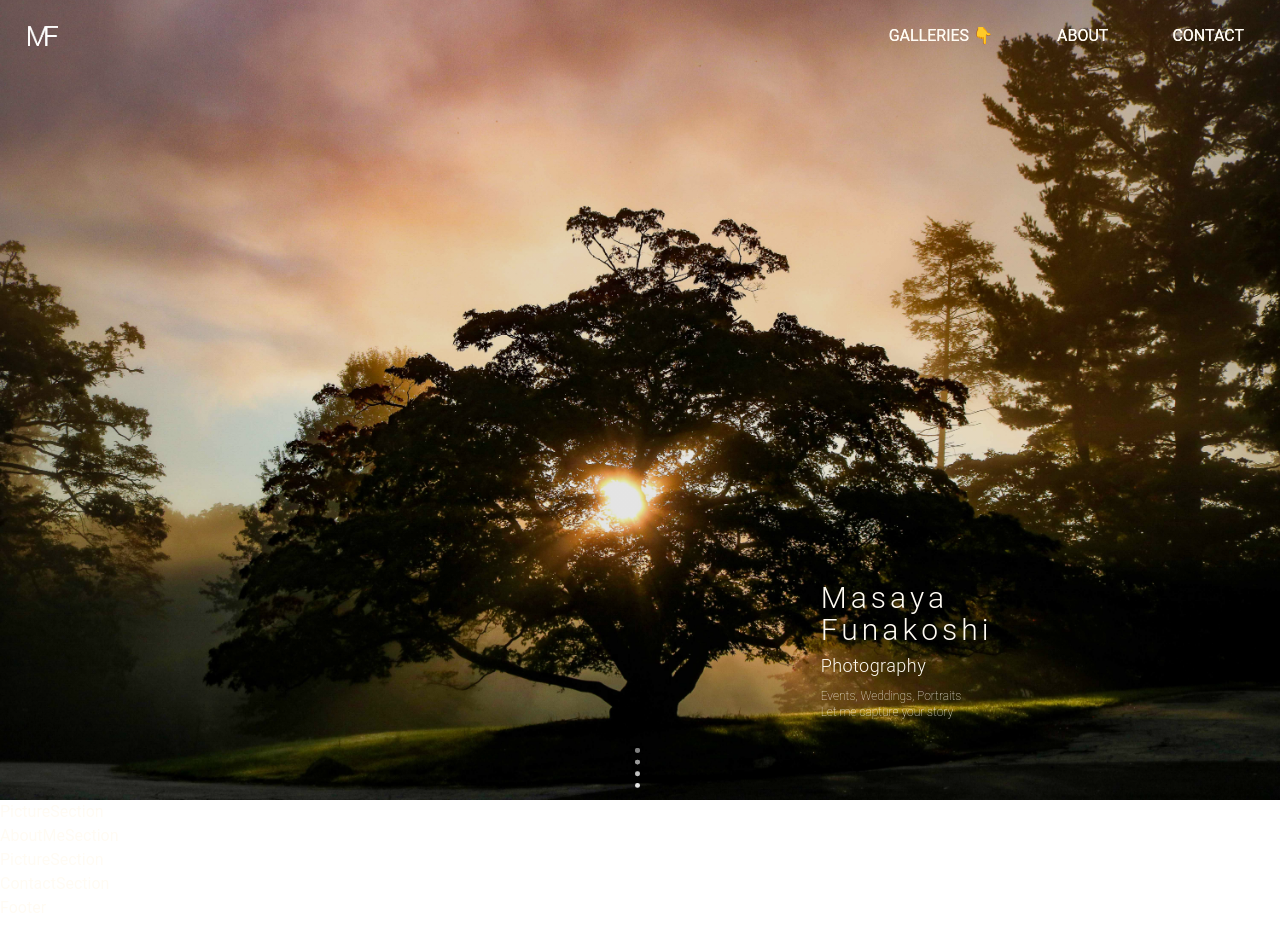
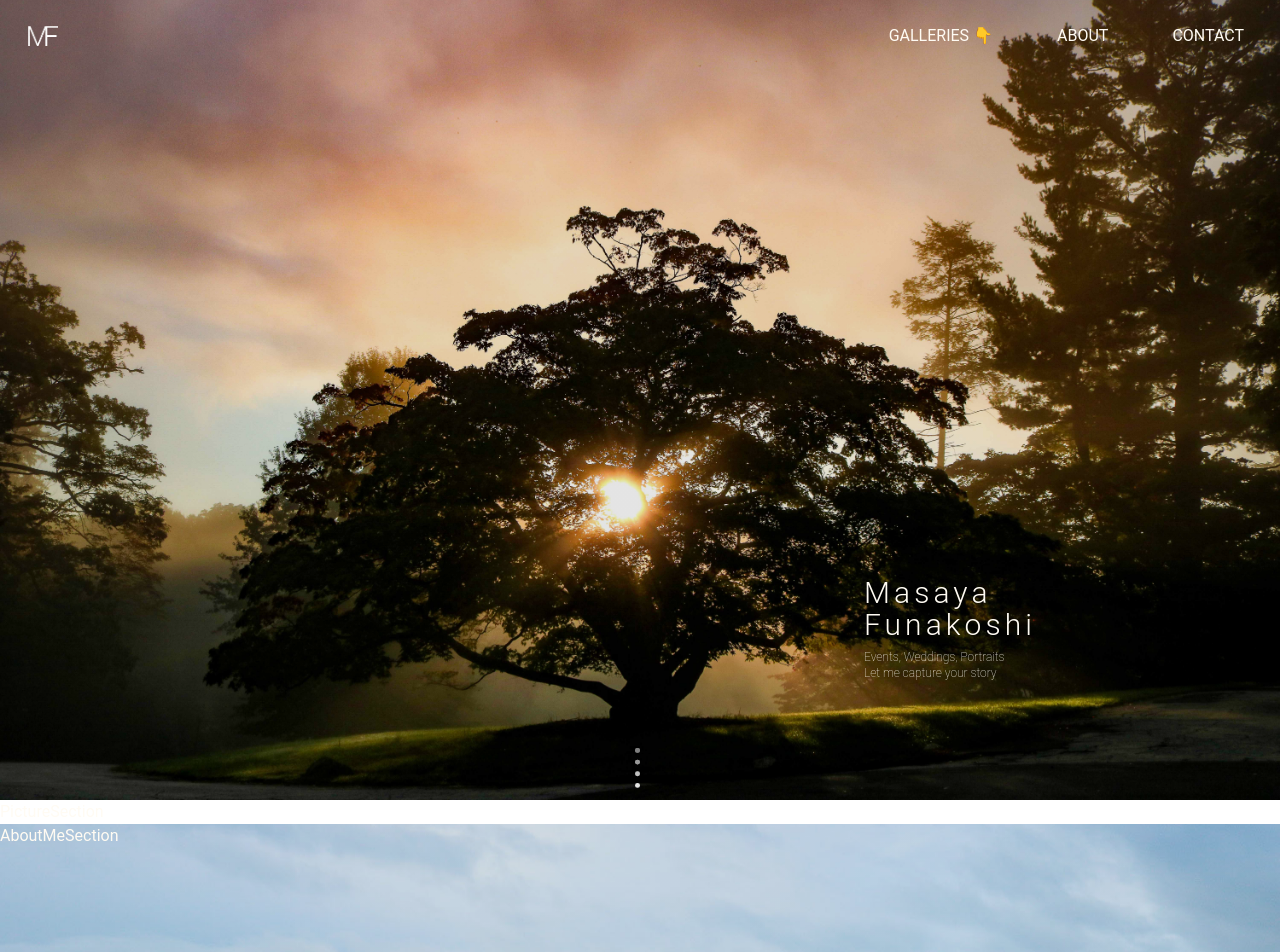
Before and after one commit to masayafunakoshi1/photography-website-v3, a Next.js app: page / in a window 1280 px wide. Shown: the top 952 px of the page. Before the commit the page ends 920 px from the top, so only its background shows below. Built offline with nearby package versions, Linux system fonts and the light colour scheme.

Commit message:
Added background imgs to all other sections

```diff
--- a/components/Home/AboutMeSection.tsx
+++ b/components/Home/AboutMeSection.tsx
@@ -2,7 +2,9 @@ import React from 'react'
 
 const AboutMeSection = () => {
   return (
-    <div>AboutMeSection</div>
+    <div className="h-screen background-about">
+        AboutMeSection
+    </div>
   )
 }
 
--- a/components/Home/ContactSection.tsx
+++ b/components/Home/ContactSection.tsx
@@ -2,7 +2,9 @@ import React from 'react'
 
 const ContactSection = () => {
   return (
-    <div>ContactSection</div>
+    <div className="h-screen background-contact">
+        ContactSection
+    </div>
   )
 }
 
--- a/components/Home/HeroSection.tsx
+++ b/components/Home/HeroSection.tsx
@@ -1,25 +1,23 @@
 import React from 'react'
 import Image from 'next/image'
-import Navbar from '../Navbar'
+// import Navbar from '../Navbar'
 
 const HeroSection = () => {
   return (
-    <div className="flex min-h-screen flex-col background-hero h-screen justify-between">
-        <Navbar />
-        <div className="grid grid-rows-1 grid-cols-12">
+    <div className="background-hero h-screen pt-3 px-5 grid grid-rows-3 grid-cols-12">
 
-            <div className="flex justify-end items-end pb-3 col-start-6">
+            <div className="flex justify-end items-end pb-3 row-start-3 col-start-6">
                 <div >
                     <Image src={"/images/Ellipse.svg"} alt={"Scroll down ellipses"} width={5} height={5} className="box-glow" />
                 </div>
             </div>
 
-            <div className="flex flex-col justify-center items-center col-start-7 col-span-5">
+            <div className="flex flex-col justify-center items-center col-start-7 row-start-3 col-span-6">
                 <div className="pb-20">
                     <p className="pb-2 font-light text-3xl tracking-widest leading-8">
                         Masaya <br/>
                         Funakoshi <br/>
-                        <span className="text-lg font-light tracking-wide">Photography</span>
+                        {/* <span className="text-lg font-light tracking-wide">Photography</span> */}
                     </p>
 
                     <div className="font-roboto text-xs font-thin ">
@@ -29,7 +27,6 @@ const HeroSection = () => {
                 </div>
             </div>
 
-        </div>
     </div>
   )
 }
--- a/styles/globals.css
+++ b/styles/globals.css
@@ -13,7 +13,7 @@
 }
 
 html, body{
-    background-color: black;
+    background-color: #f7f7f2;
     color: #FFFBF3;
     max-width: 100vw;
     max-height: 100vh;
@@ -27,42 +27,19 @@ html, body{
     background-position: center;
 }
 
-/* GRADIENT TEXT FLOW ANIMATION */
-
-.box-glow:before {
-    /* box-shadow: 1px 1px  rgba(255, 255, 255, 0.582); */
-    content: "";
-    z-index: -1;
-    position: absolute;
-    top: 0;
-    right: 0;
-    bottom: 0;
-    left: 0;
-    background: linear-gradient(-45deg, #f5f5f5 0%, #9ea0a3 100% );
-    transform: translate3d(0px, 20px, 0) scale(0.95);
-    filter: blur(20px);
-    opacity: var(0.7);
-    transition: opacity 0.3s;
-    border-radius: inherit;
-
+.background-about{
+    background: linear-gradient(0deg, rgba(0, 0, 0, 0.10), rgba(0, 0, 0, 0.10)), url('/images/Storm-Watching.jpg');
+    background-size: cover;
+    background-position: center;
 }
 
-.box-glow::after {
-    content: "";
-    z-index: -1;
-    position: absolute;
-    top: 0;
-    right: 0;
-    bottom: 0;
-    left: 0;
-    background: inherit;
-    border-radius: inherit;
+.background-contact{
+    background: linear-gradient(0deg, rgba(0, 0, 0, 0.10), rgba(0, 0, 0, 0.10)), url('/images/Couple-Twirl.jpg');
+    background-size: cover;
+    background-position: center;
 }
 
-.text-animation{
-    background-size: 200% 200%;
-    animation: gradient-animation 3s ease infinite;
-}
+/* GRADIENT TEXT FLOW ANIMATION */
 
 
 /* KeyFrames for gradient animation*/
```
